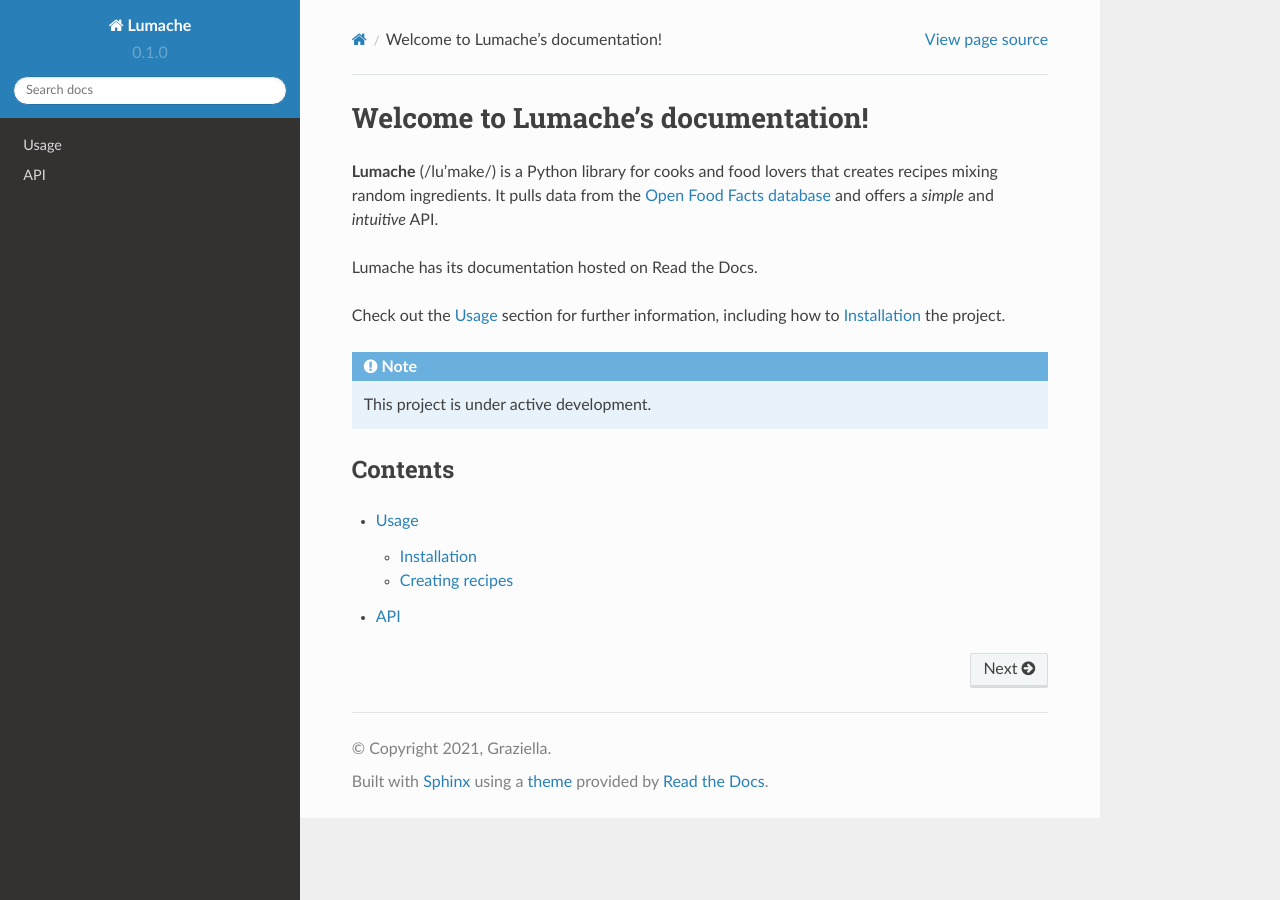
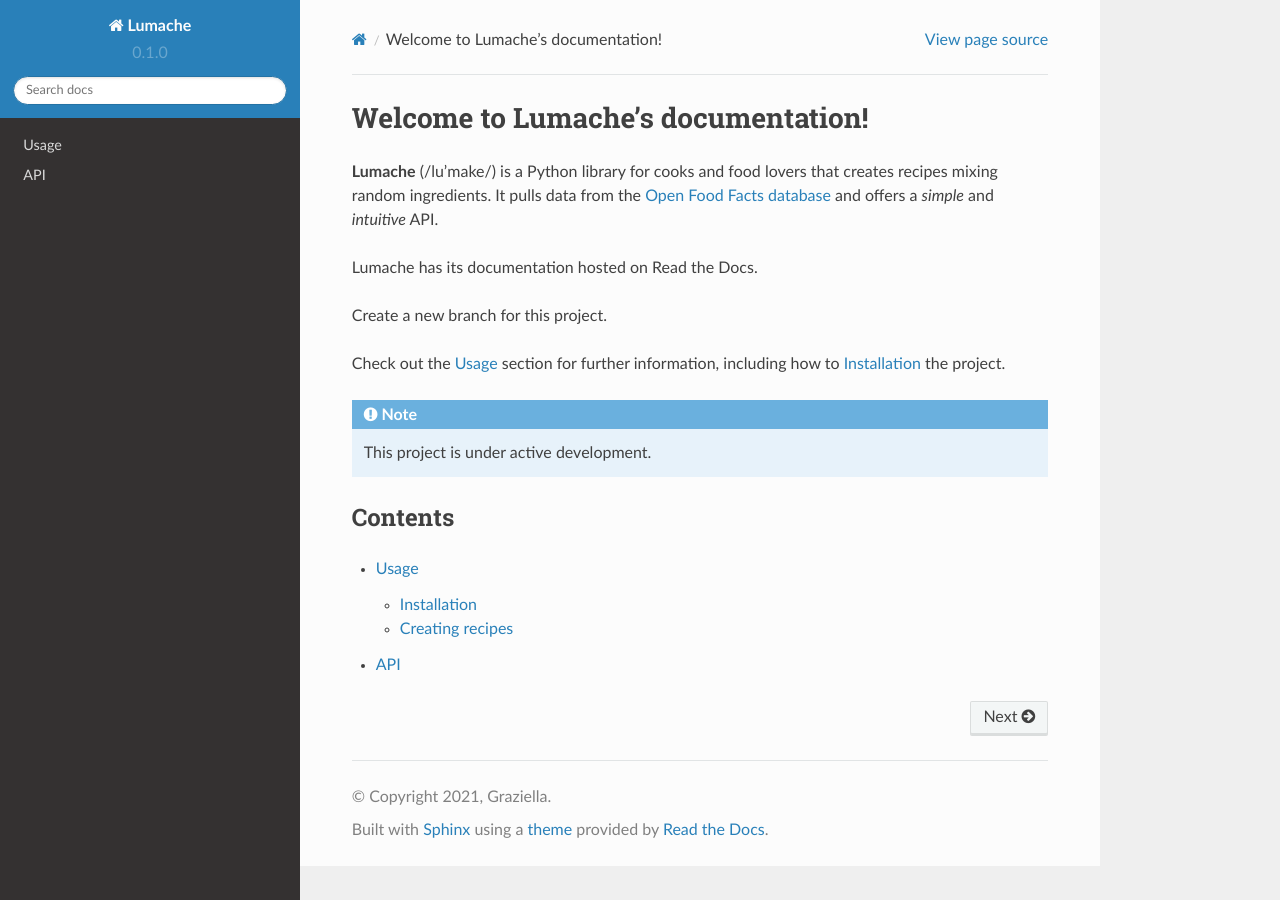
Before and after one commit to Virgo825/rtd-tutorial, a Sphinx documentation site: the page built from docs/source/index.rst, in a window 1280 px wide. Built offline with Sphinx 7.4.7 and the Read the Docs theme 2.0.0, drawn with Linux system fonts in a browser that asks for light colours.

Commit message:
Update index.rst

```diff
--- a/docs/source/index.rst
+++ b/docs/source/index.rst
@@ -7,6 +7,8 @@ It pulls data from the `Open Food Facts database <https://world.openfoodfacts.or
 and offers a *simple* and *intuitive* API.
 
 Lumache has its documentation hosted on Read the Docs.
+
+Create a new branch for this project.
 
 Check out the :doc:`usage` section for further information, including
 how to :ref:`installation` the project.
```
